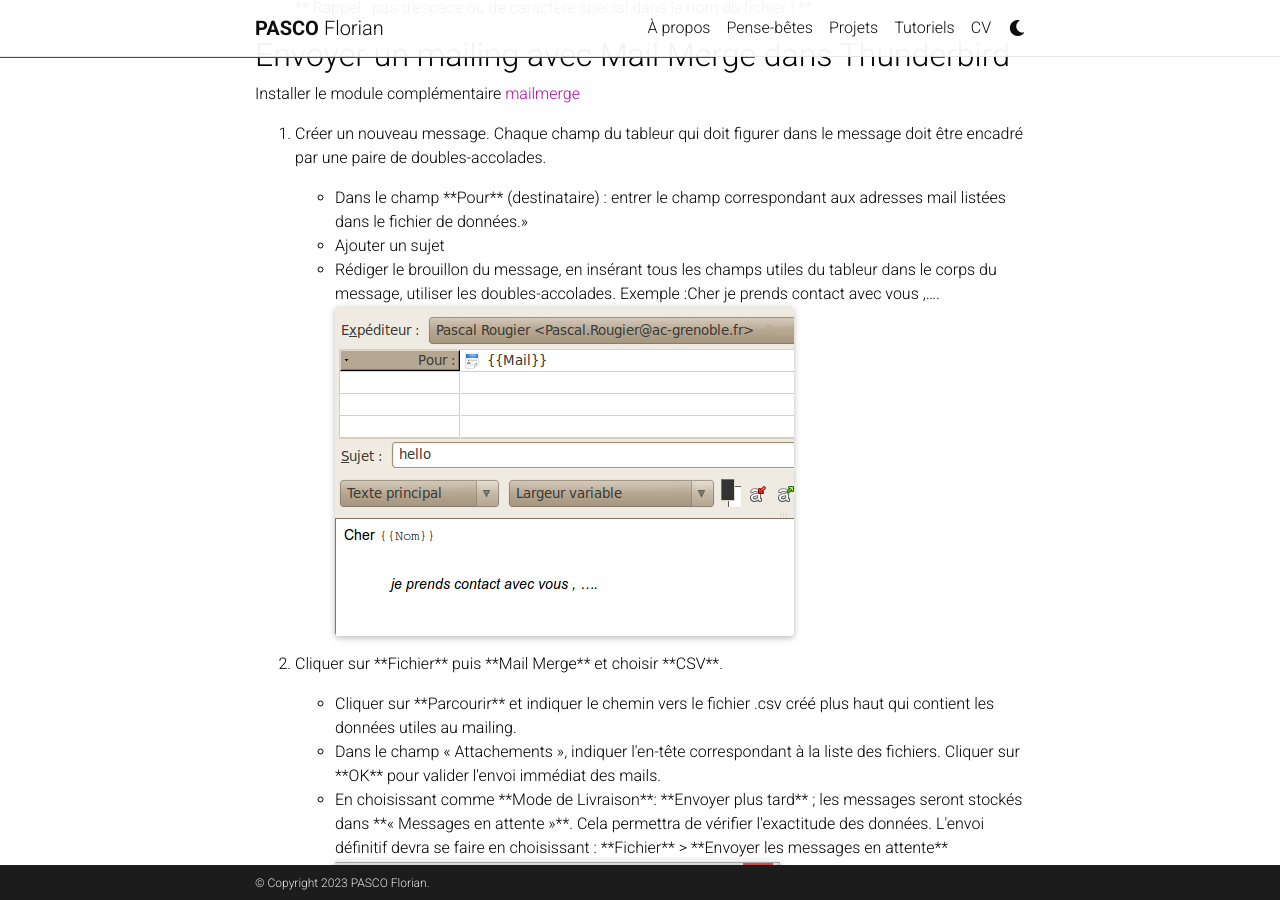
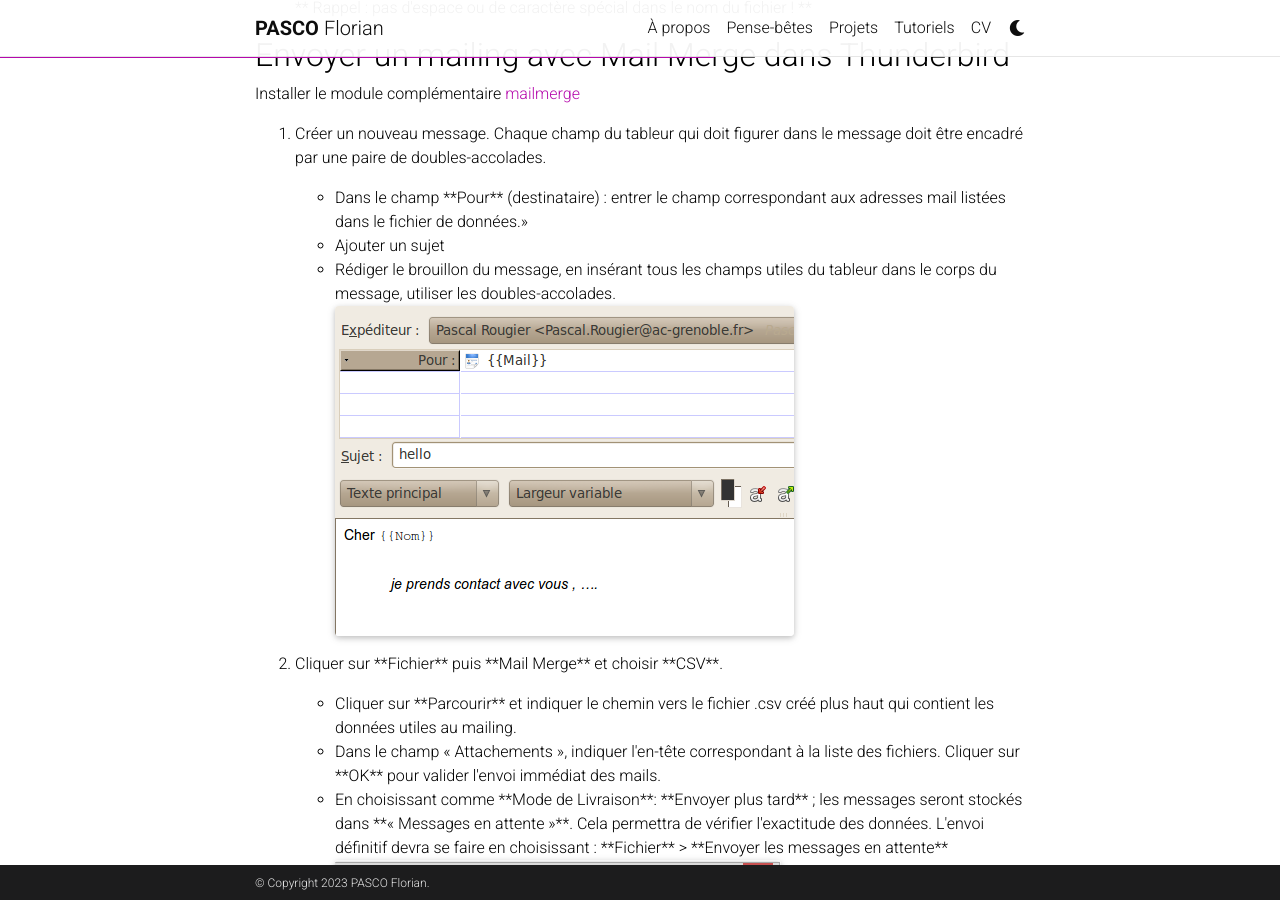
Before and after one commit to mpek29/mpek29.github.io, a Jekyll site: the page built from _tutorials/mailmerge.md, in a window 1280 px wide and 900 px high, scrolled down 807 px. Built offline with Jekyll 4.4.1, drawn with Linux system fonts in a browser that asks for light colours; full-size pictures stand in for the smaller copies a plugin makes; comment, search, counter and statistics services are not loaded; a style sheet for code colours, icons or effects is not loaded.

Commit message:
Update mailmerge.md

```diff
--- a/_tutorials/mailmerge.md
+++ b/_tutorials/mailmerge.md
@@ -36,7 +36,7 @@
     <ul>
       <li>Dans le champ **Pour** (destinataire) : entrer le champ correspondant aux adresses mail listées dans le fichier de données.» </li>
       <li>Ajouter un sujet</li>
-      <li>Rédiger le brouillon du message, en insérant tous les champs utiles du tableur dans le corps du message, utiliser les doubles-accolades. Exemple :Cher {{prenom}} {{nom}} je prends contact avec vous ,….
+      <li>Rédiger le brouillon du message, en insérant tous les champs utiles du tableur dans le corps du message, utiliser les doubles-accolades.
         <div class="row">
           <div class="col-sm mt-3 mt-md-0">
             {% include figure.html path="assets/img/tutorials/mailmerge/mailmerge-1_2.png" class="img-fluid rounded z-depth-1" %}
```
